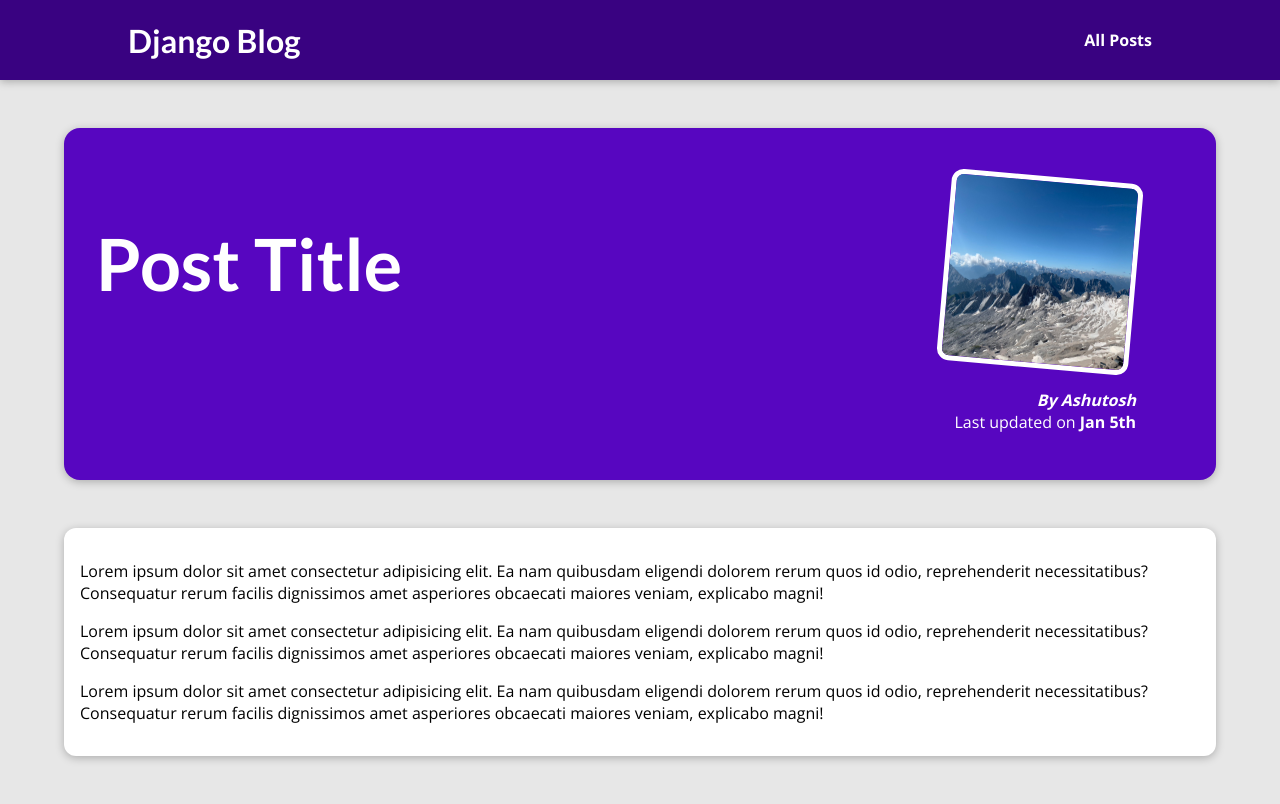
After one commit to Ashu/django-practical-guide, a Django app: template blog/templates/blog/post-detail.html in a window 1280 px wide. The commit adds this page. Run offline with Django 5.2, Linux system fonts and the light colour scheme; the template is opened without the code that fills it, so the values that code supplies are empty.

Commit message:
Updated blog app - Added image and css - Added post, all post and post details html templates - Updated html templates

```diff
--- /dev/null
+++ b/blog/static/blog/post-detail.css
@@ -0,0 +1,62 @@
+body {
+  background-color: #e7e7e7;
+}
+
+#main-navigation {
+  background-color: #390281;
+  box-shadow: 0 2px 8px rgba(0, 0, 0, 0.25);
+}
+
+#summary {
+  margin: 8rem auto 3rem auto;
+  padding: 2rem;
+  width: 90%;
+  max-width: 90rem;
+  border-radius: 16px;
+  background-color: #5706c0;
+  position: relative;
+  box-shadow: 0 2px 8px rgba(0, 0, 0, 0.25);
+  height: 22rem;
+}
+
+#summary h2 {
+  color: white;
+  font-size: 4.5rem;
+}
+
+#summary article {
+  position: absolute;
+  top: 2rem;
+  right: 3rem;
+  padding: 1rem 2rem;
+  border-radius: 12px;
+  text-align: right;
+  color: white;
+}
+
+#summary article img {
+  width: 12rem;
+  height: 12rem;
+  border-radius: 12px;
+  transform: rotateZ(5deg);
+  border: 5px solid white;
+  margin-bottom: 1rem;
+}
+
+#summary address {
+  font-weight: bold;
+}
+
+#summary time {
+  font-weight: bold;
+}
+
+main {
+  width: 90%;
+  max-width: 90rem;
+  margin: 3rem auto;
+  background-color: white;
+  padding: 1rem;
+  border-radius: 12px;
+  box-shadow: 0 2px 8px rgba(0, 0, 0, 0.25);
+}
--- /dev/null
+++ b/blog/templates/blog/post-detail.html
@@ -0,0 +1,39 @@
+{% extends "base.html" %}
+{% load static %}
+
+{% block title %}
+This is a post title
+{% endblock title %}
+
+{% block css_files %}
+    <link rel="stylesheet" href="{% static "blog/post-detail.css" %}"/>
+{% endblock css_files %}
+
+{% block content %}
+    <section id="summary">
+        <h2>Post Title</h2>
+        <article>
+            <img src="{% static "blog/images/mountains.jpg" %}" alt="Post Title" />
+            <address>By Ashutosh</address>
+            <div>Last updated on <time>Jan 5th</time></div>
+        </article>
+    </section>
+
+    <main>
+        <p>
+            Lorem ipsum dolor sit amet consectetur adipisicing elit. Ea nam quibusdam
+            eligendi dolorem rerum quos id odio, reprehenderit necessitatibus? Consequatur
+            rerum facilis dignissimos amet asperiores obcaecati maiores veniam, explicabo magni!
+        </P>
+        <p>
+            Lorem ipsum dolor sit amet consectetur adipisicing elit. Ea nam quibusdam
+            eligendi dolorem rerum quos id odio, reprehenderit necessitatibus? Consequatur
+            rerum facilis dignissimos amet asperiores obcaecati maiores veniam, explicabo magni!
+        </P>
+        <p>
+            Lorem ipsum dolor sit amet consectetur adipisicing elit. Ea nam quibusdam
+            eligendi dolorem rerum quos id odio, reprehenderit necessitatibus? Consequatur
+            rerum facilis dignissimos amet asperiores obcaecati maiores veniam, explicabo magni!
+        </P>
+    </main>
+{% endblock content %}
--- a/my_site/settings.py
+++ b/my_site/settings.py
@@ -118,7 +118,11 @@ USE_TZ = True
 # Static files (CSS, JavaScript, Images)
 # https://docs.djangoproject.com/en/5.1/howto/static-files/
 
-STATIC_URL = 'static/'
+STATIC_URL = '/static/'
+
+STATICFILES_DIRS = [
+    BASE_DIR / "static"
+]
 
 # Default primary key field type
 # https://docs.djangoproject.com/en/5.1/ref/settings/#default-auto-field
--- /dev/null
+++ b/static/app.css
@@ -0,0 +1,48 @@
+@import url('https://fonts.googleapis.com/css2?family=Lato:wght@400;700&family=Open+Sans:wght@400;700&display=swap');
+
+* {
+  box-sizing: border-box;
+}
+
+html {
+  font-family: 'Open Sans', 'Lato', sans-serif;
+}
+
+body {
+  margin: 0;
+}
+
+h1,
+h2,
+h3 {
+  font-family: 'Lato', sans-serif;
+  font-weight: bold;
+}
+
+#main-navigation {
+  width: 100%;
+  height: 5rem;
+  display: flex;
+  justify-content: space-between;
+  align-items: center;
+  padding: 0 10%;
+  position: absolute;
+  top: 0;
+  left: 0;
+}
+
+#main-navigation a {
+  text-decoration: none;
+  color: white;
+  font-weight: bold;
+}
+
+#main-navigation a:hover,
+#main-navigation a:active {
+  color: #cf79f1;
+}
+
+#main-navigation h1 a:hover,
+#main-navigation h1 a:active {
+  color: white;
+}
--- a/templates/base.html
+++ b/templates/base.html
@@ -1,12 +1,21 @@
+{% load static %}
+
 <!DOCTYPE html>
 <html lang="en">
 <head>
     <meta charset="UTF-8">
     <meta name="viewport" content="width=device-width, initial-scale=1.0">
     <title>{% block title %}{% endblock title %}</title>
+    <link rel="stylesheet" href="{% static "app.css" %}"/>
     {% block css_files %}{% endblock css_files %}
 </head>
 <body>
+    <header id="main-navigation">
+        <h1><a href="{% url "starting-page" %}">Django Blog</a></h1>
+        <nav>
+            <a href="{% url "posts-page" %}">All Posts</a>
+        </nav>
+    </header>
     {% block content %}
     {% endblock content %}
 </body>
```
Also changed, not shown: blog/static/blog/all-posts.css (added, +43 -0 lines), blog/static/blog/index.css (added, +75 -0 lines), blog/static/blog/post.css (added, +43 -0 lines), blog/templates/blog/all-posts.html (added, +26 -0 lines), blog/templates/blog/includes/post.html (added, +15 -0 lines), blog/templates/blog/index.html (+37 -0 lines), blog/views.py (+79 -4 lines), blog/static/blog/images/ashu.jpg (added), blog/static/blog/images/coding.jpg (added), blog/static/blog/images/mountains.jpg (added), blog/static/blog/images/woods.jpg (added), 1 other file.
